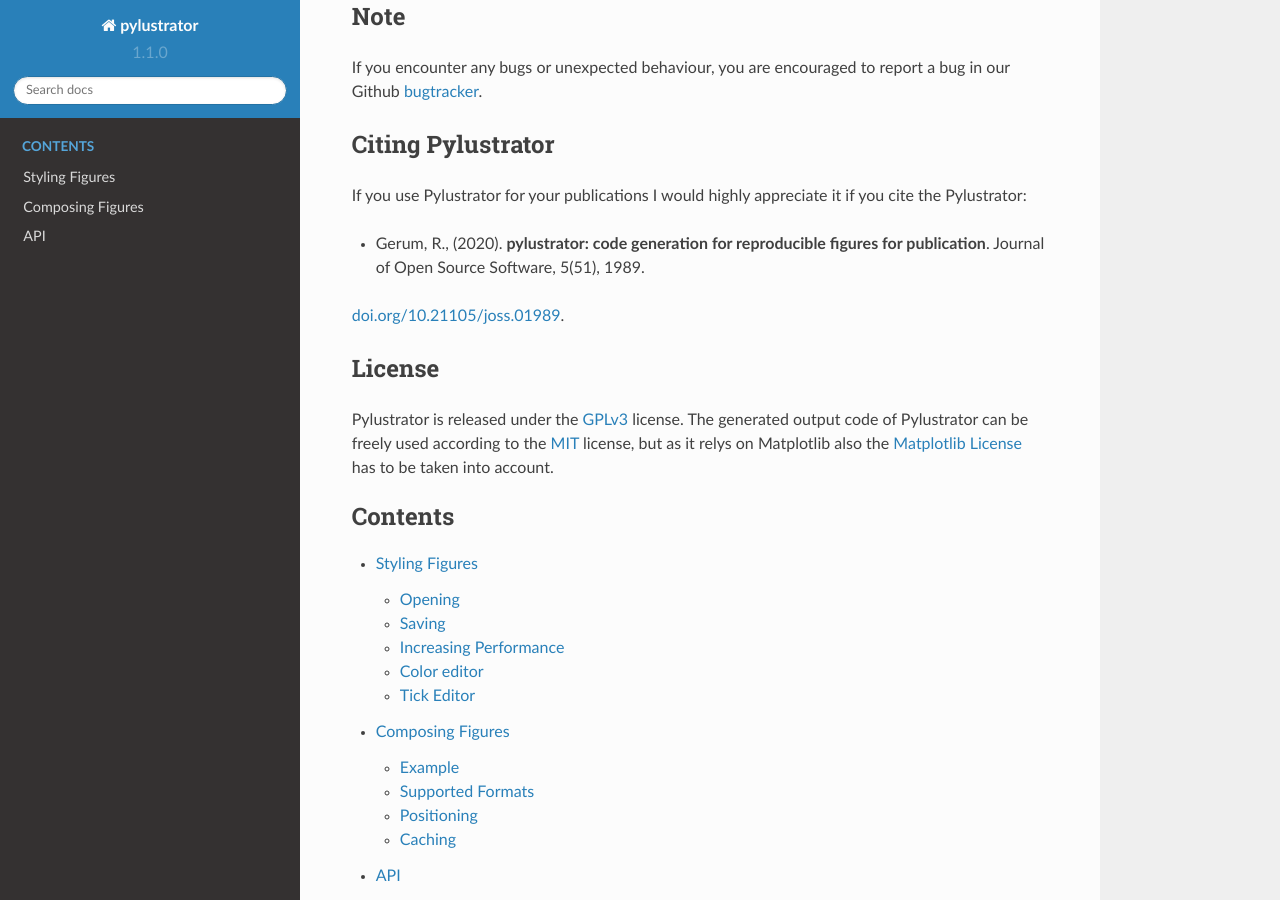
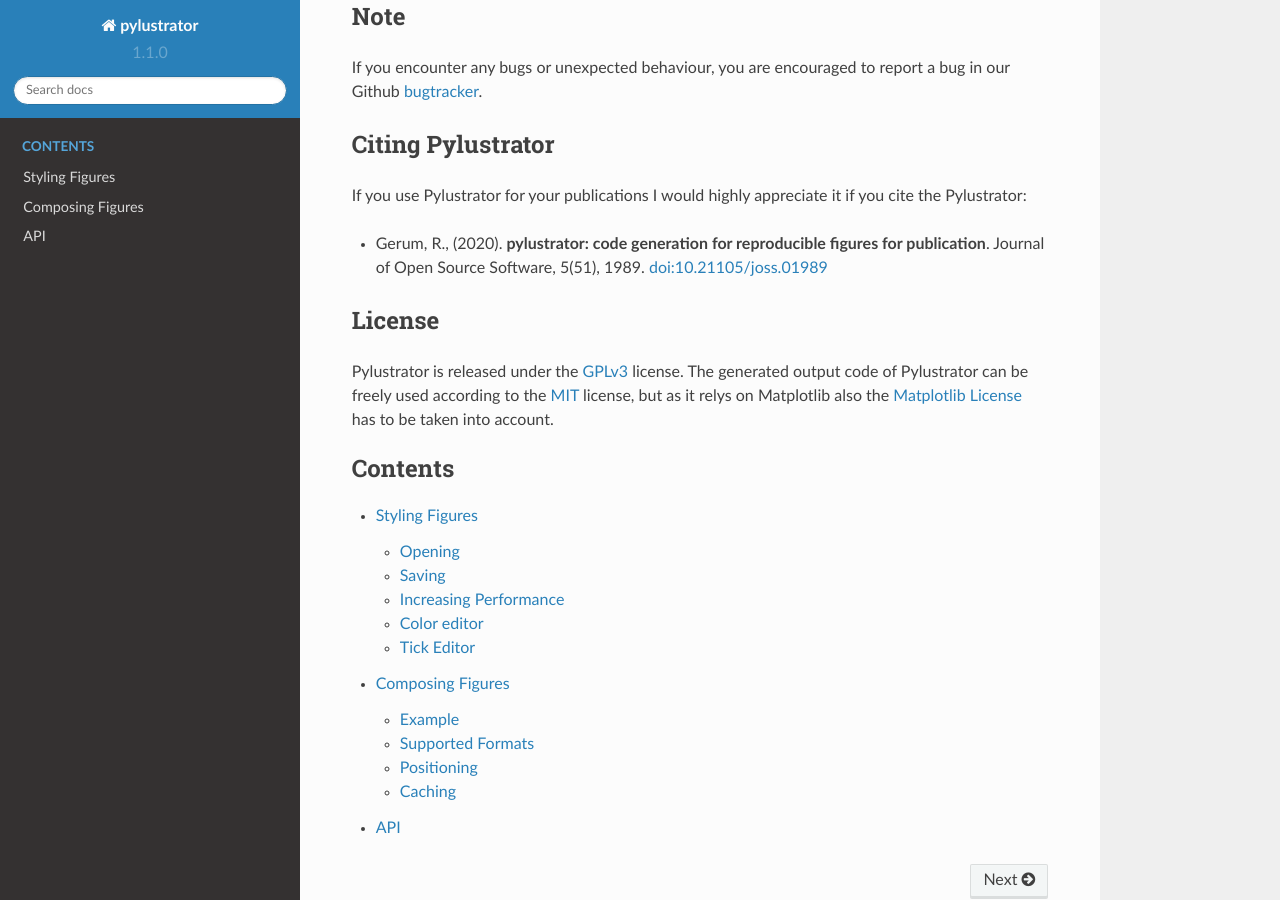
Before and after one commit to rgerum/pylustrator, a Sphinx documentation site: the page built from docs/index.rst, in a window 1280 px wide and 900 px high, scrolled down 2658 px. Built offline with Sphinx 7.4.7 and the Read the Docs theme 2.0.0, drawn with Linux system fonts in a browser that asks for light colours.

```diff
--- a/docs/index.rst
+++ b/docs/index.rst
@@ -99,8 +99,7 @@ Citing Pylustrator
 
 If you use Pylustrator for your publications I would highly appreciate it if you cite the Pylustrator:
 
-* Gerum, R., (2020). **pylustrator: code generation for reproducible figures for publication**. Journal of Open Source Software, 5(51), 1989.
-`doi.org/10.21105/joss.01989 <https://doi.org/10.21105/joss.01989>`_.
+* Gerum, R., (2020). **pylustrator: code generation for reproducible figures for publication**. Journal of Open Source Software, 5(51), 1989. `doi:10.21105/joss.01989 <https://doi.org/10.21105/joss.01989>`_
 
 
 License
```
Also changed, not shown: README.md (+1 -1 lines).
